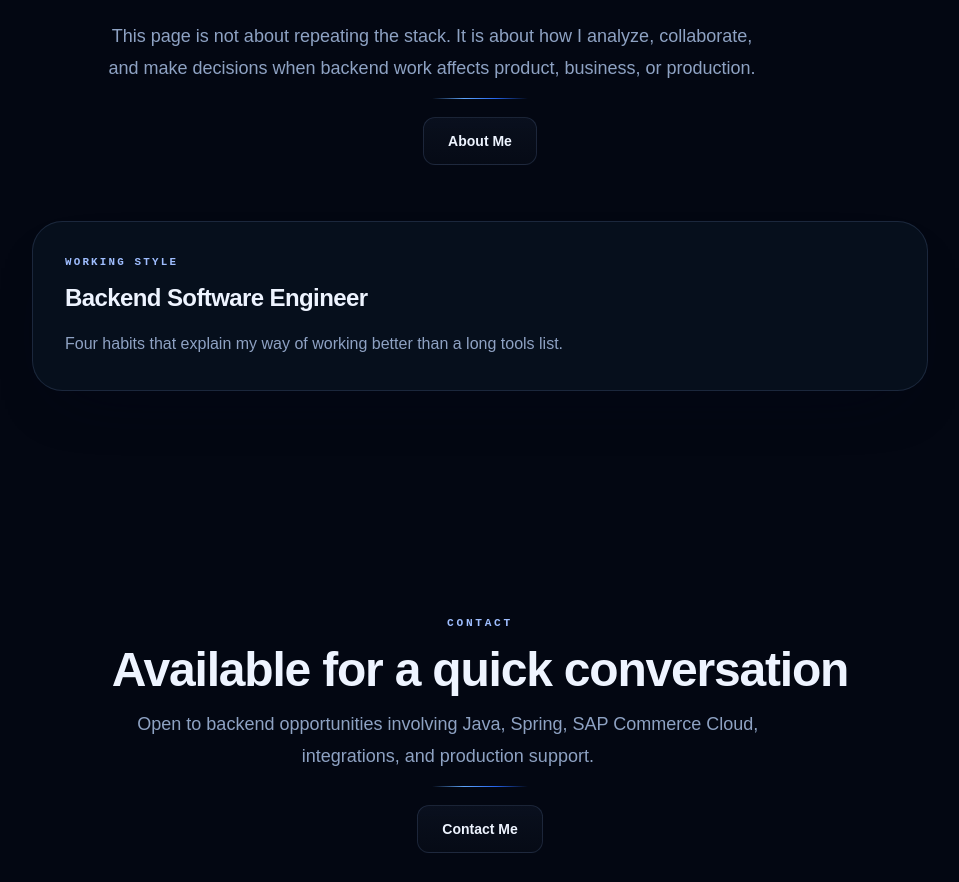
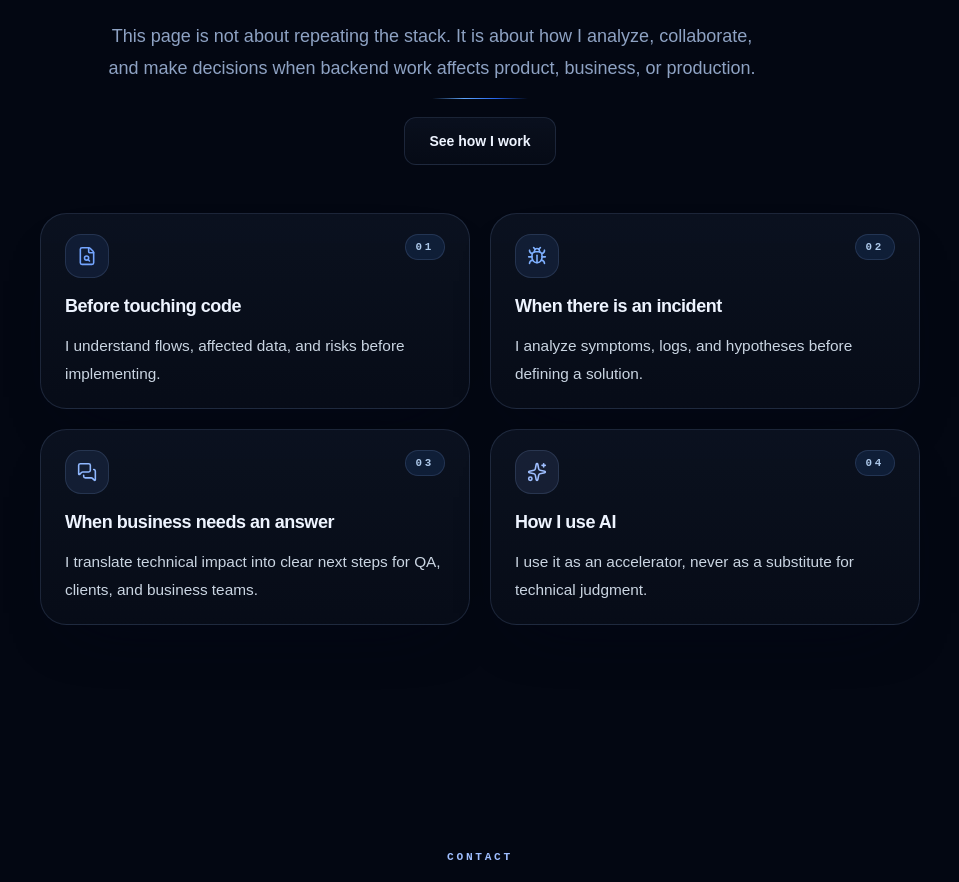
Before and after one commit to javisl99/portfolio, a Next.js app: page /en in a window 1280 px wide. Shown: the part 4832-5714 px from the top of the page, without its empty margins (160-1119 px from the left). Built offline with nearby package versions, Linux system fonts and the light colour scheme; no server answers.

Commit message:
feat: add HomeAboutPreview component and update HomePage to include it

```diff
--- a/app/(site)/[locale]/page.tsx
+++ b/app/(site)/[locale]/page.tsx
@@ -3,6 +3,7 @@ import { notFound } from "next/navigation";
 
 import { AIImpactSection } from "@/components/sections/ai-impact-section";
 import { ExperienceSnapshotGrid } from "@/components/sections/experience-snapshot-grid";
+import { HomeAboutPreview } from "@/components/sections/home-about-preview";
 import { HomeHero } from "@/components/sections/home-hero";
 import { ProjectGrid } from "@/components/sections/project-grid";
 import { ButtonLink } from "@/components/ui/button-link";
@@ -103,7 +104,7 @@ export default async function HomePage({
       <Section
         actions={
           <ButtonLink href={localizePath(locale, "/about")} variant="secondary">
-            {copy.ctas.about}
+            {locale === "es" ? "Ver cómo trabajo" : "See how I work"}
           </ButtonLink>
         }
         id="about"
@@ -112,11 +113,7 @@ export default async function HomePage({
         eyebrow={aboutPage.eyebrow}
         title={aboutPage.title}
       >
-        <article className="mx-auto max-w-4xl rounded-[1.9rem] border border-line bg-panel p-7 text-left shadow-soft sm:p-8">
-          <p className="mb-3 font-mono text-[0.68rem] font-bold uppercase tracking-[0.2em] text-[#9fbeff]">{aboutPage.summaryTitle}</p>
-          <h3 className="text-2xl font-black tracking-tight text-ink">{copy.roleLabel}</h3>
-          <p className="mt-4 text-sm leading-7 text-muted sm:text-base">{aboutPage.principlesIntro}</p>
-        </article>
+        <HomeAboutPreview items={aboutPage.principlesItems} locale={locale} />
       </Section>
 
       <Section
--- /dev/null
+++ b/components/sections/home-about-preview.tsx
@@ -0,0 +1,65 @@
+import { Bug, FileSearch, MessagesSquare, Sparkles } from "lucide-react";
+
+import type { CopyCard } from "@/data/types";
+import type { Locale } from "@/lib/i18n";
+import { cn } from "@/lib/utils";
+
+const previewCopy = {
+  es: [
+    "Entiendo flujo, datos afectados y riesgos antes de implementar.",
+    "Analizo síntomas, logs e hipótesis antes de definir una solución.",
+    "Traduzco impacto técnico a próximos pasos claros para QA, cliente y negocio.",
+    "La utilizo como acelerador, nunca como sustituto del criterio técnico.",
+  ],
+  en: [
+    "I understand flows, affected data, and risks before implementing.",
+    "I analyze symptoms, logs, and hypotheses before defining a solution.",
+    "I translate technical impact into clear next steps for QA, clients, and business teams.",
+    "I use it as an accelerator, never as a substitute for technical judgment.",
+  ],
+} as const;
+
+const icons = [FileSearch, Bug, MessagesSquare, Sparkles] as const;
+const accentStyles = [
+  "text-[#74a5ff] border-[#4f86ff]/24 bg-[#4f86ff]/10",
+  "text-[#7fb0ff] border-[#5d92ff]/22 bg-[#5d92ff]/10",
+  "text-[#90b8ff] border-[#6f9cff]/22 bg-[#6f9cff]/10",
+  "text-[#9fbfff] border-[#89a9ff]/20 bg-[#89a9ff]/10",
+] as const;
+
+interface HomeAboutPreviewProps {
+  items: CopyCard[];
+  locale: Locale;
+}
+
+export function HomeAboutPreview({ items, locale }: HomeAboutPreviewProps) {
+  return (
+    <div className="relative mx-auto -mt-2 grid max-w-[55rem] gap-4 md:grid-cols-2 md:gap-5">
+      {items.map((item, index) => {
+        const Icon = icons[index];
+        const accent = accentStyles[index];
+        const stepNumber = String(index + 1).padStart(2, "0");
+
+        return (
+          <article
+            className="group relative rounded-[1.65rem] border border-white/8 bg-[linear-gradient(180deg,rgba(11,18,32,0.94),rgba(7,12,24,0.98))] px-5 py-4.5 text-left shadow-soft transition duration-300 hover:-translate-y-1 hover:border-[#60a5fa]/35 hover:shadow-[0_0_30px_rgba(59,130,246,0.08)] motion-reduce:transform-none motion-reduce:transition-none sm:px-6 sm:py-5"
+            key={item.title.en}
+          >
+            <div className="flex items-start justify-between gap-4">
+              <div className={cn("flex h-11 w-11 shrink-0 items-center justify-center rounded-2xl border", accent)}>
+                <Icon className="h-5 w-5" strokeWidth={1.9} />
+              </div>
+              <span className="rounded-full border border-[#60a5fa]/25 bg-[#3b82f6]/12 px-2.5 py-1 font-mono text-[0.68rem] font-bold tracking-[0.25em] text-[#bfdbfe]/90 transition duration-300 group-hover:border-[#93c5fd]/35 group-hover:bg-[#60a5fa]/16 group-hover:text-[#dbeafe] motion-reduce:transition-none">
+                {stepNumber}
+              </span>
+            </div>
+            <div className="mt-3.5">
+              <h3 className="text-lg font-black tracking-tight text-ink">{item.title[locale]}</h3>
+              <p className="mt-3 text-sm leading-7 text-slate-300 sm:text-[0.96rem]">{previewCopy[locale][index]}</p>
+            </div>
+          </article>
+        );
+      })}
+    </div>
+  );
+}
```
